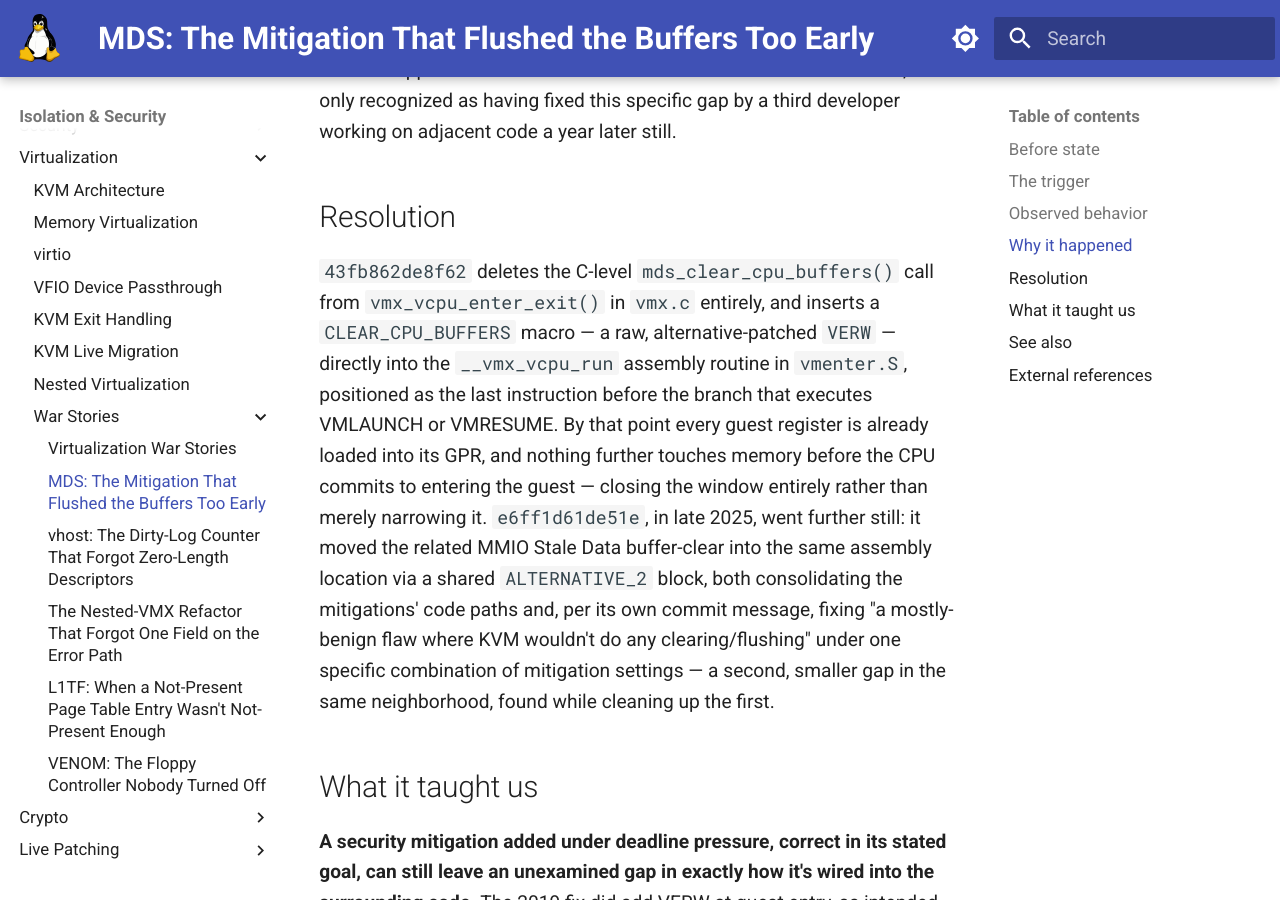
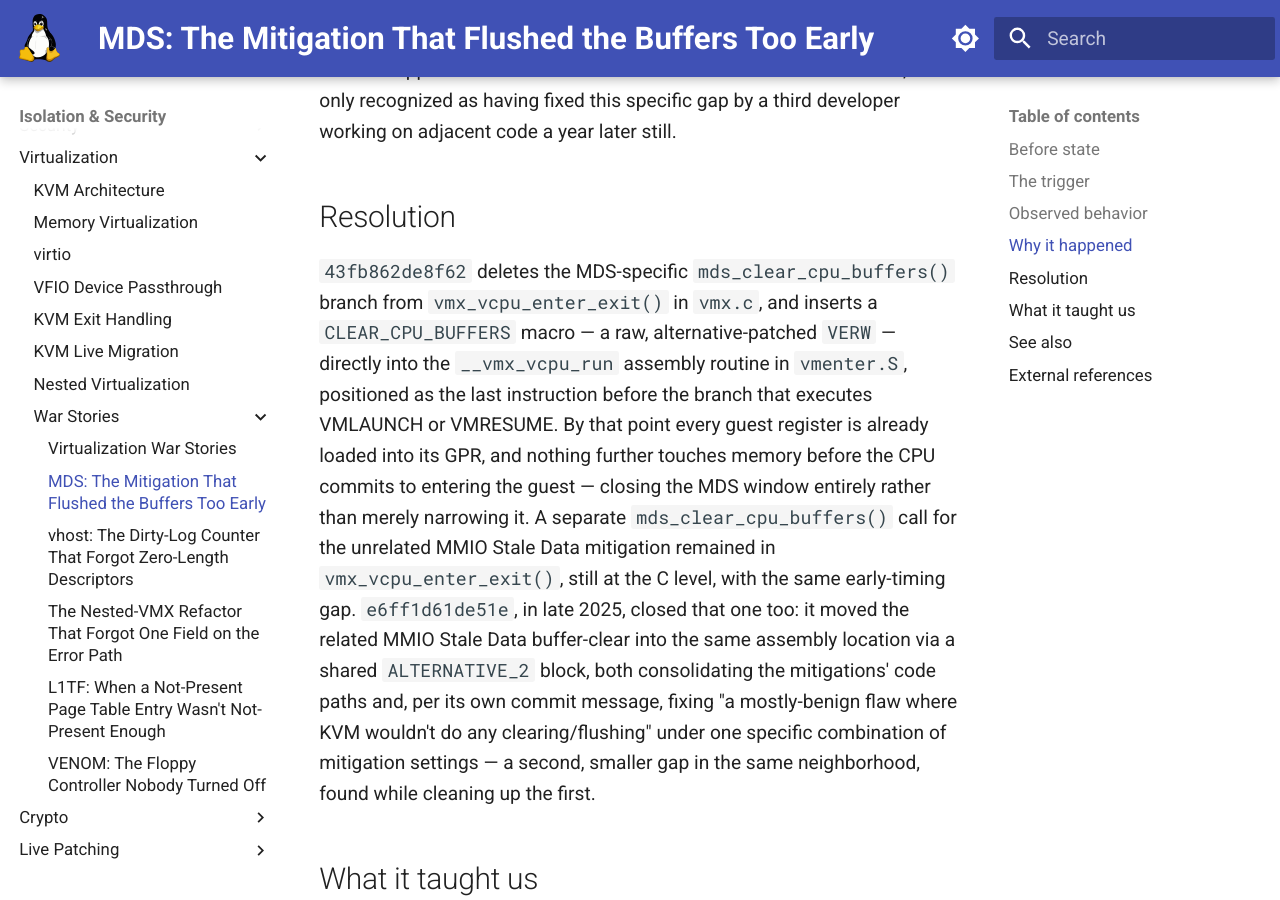
Before and after one commit to laveeshb/linux-kernel-internals, an MkDocs documentation site: the page built from docs/virtualization/war-stories/mds-verw-timing-gap.md, in a window 1280 px wide and 900 px high, scrolled down 3563 px. Built offline with MkDocs 1.6.1 and Material for MkDocs 9.7.7, drawn with Linux system fonts in a browser that asks for light colours.

Commit message:
Fix a self-contradiction in the MDS Resolution section
Said the 2024 commit deleted the MDS buffer-clear call "entirely" from
vmx_vcpu_enter_exit(), but the actual diff only removes the MDS-specific
branch -- a separate mds_clear_cpu_buffers() call for the unrelated
MMIO Stale Data mitigation stayed in that C function, with the same
early-timing gap, until the 2025 commit. The very next sentence already
said as much ("moved the related MMIO Stale Data buffer-clear into the
same assembly location"), which only makes sense if it was still in C
beforehand -- directly contradicting "entirely" one sentence earlier.

```diff
--- a/docs/virtualization/war-stories/mds-verw-timing-gap.md
+++ b/docs/virtualization/war-stories/mds-verw-timing-gap.md
@@ -42,7 +42,7 @@ The original 2019 mitigation was written under real time pressure — MDS was on
 
 ## Resolution
 
-`43fb862de8f62` deletes the C-level `mds_clear_cpu_buffers()` call from `vmx_vcpu_enter_exit()` in `vmx.c` entirely, and inserts a `CLEAR_CPU_BUFFERS` macro — a raw, alternative-patched `VERW` — directly into the `__vmx_vcpu_run` assembly routine in `vmenter.S`, positioned as the last instruction before the branch that executes VMLAUNCH or VMRESUME. By that point every guest register is already loaded into its GPR, and nothing further touches memory before the CPU commits to entering the guest — closing the window entirely rather than merely narrowing it. `e6ff1d61de51e`, in late 2025, went further still: it moved the related MMIO Stale Data buffer-clear into the same assembly location via a shared `ALTERNATIVE_2` block, both consolidating the mitigations' code paths and, per its own commit message, fixing "a mostly-benign flaw where KVM wouldn't do any clearing/flushing" under one specific combination of mitigation settings — a second, smaller gap in the same neighborhood, found while cleaning up the first.
+`43fb862de8f62` deletes the MDS-specific `mds_clear_cpu_buffers()` branch from `vmx_vcpu_enter_exit()` in `vmx.c`, and inserts a `CLEAR_CPU_BUFFERS` macro — a raw, alternative-patched `VERW` — directly into the `__vmx_vcpu_run` assembly routine in `vmenter.S`, positioned as the last instruction before the branch that executes VMLAUNCH or VMRESUME. By that point every guest register is already loaded into its GPR, and nothing further touches memory before the CPU commits to entering the guest — closing the MDS window entirely rather than merely narrowing it. A separate `mds_clear_cpu_buffers()` call for the unrelated MMIO Stale Data mitigation remained in `vmx_vcpu_enter_exit()`, still at the C level, with the same early-timing gap. `e6ff1d61de51e`, in late 2025, closed that one too: it moved the related MMIO Stale Data buffer-clear into the same assembly location via a shared `ALTERNATIVE_2` block, both consolidating the mitigations' code paths and, per its own commit message, fixing "a mostly-benign flaw where KVM wouldn't do any clearing/flushing" under one specific combination of mitigation settings — a second, smaller gap in the same neighborhood, found while cleaning up the first.
 
 ## What it taught us
 
```
